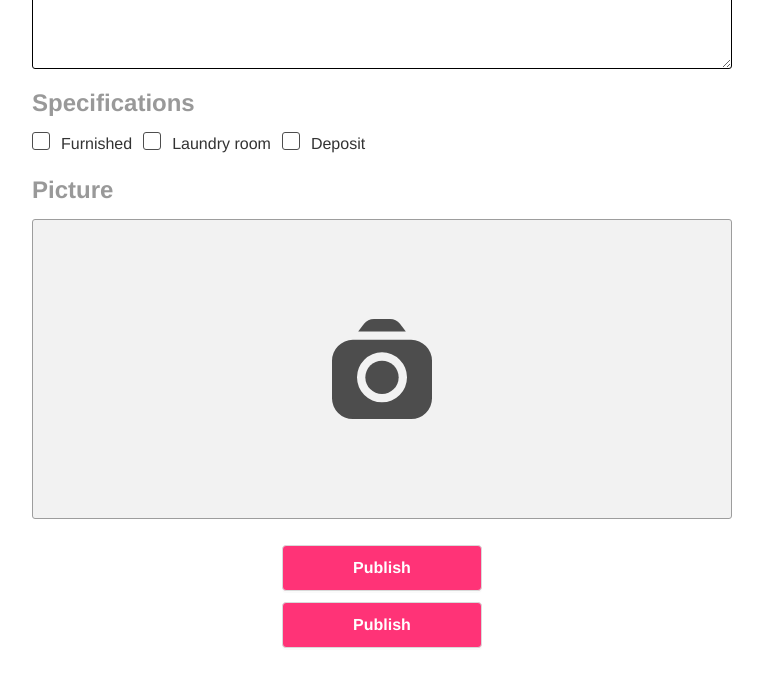
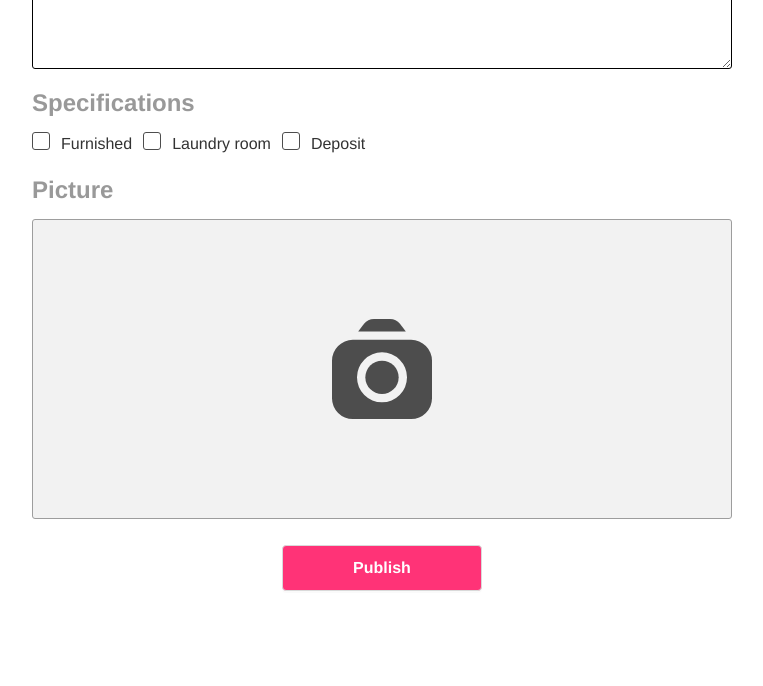
Before and after one commit to trongduc2206/Otaniemi-subleasing-FE, a React (Create React App) app: page /create in a window 1280 px wide. Shown: the part 1296-1982 px from the top of the page, without its empty margins (258-1021 px from the left). Built offline with nearby package versions, Linux system fonts and the light colour scheme; the HTML template or start-up script is replaced by a standard one.

Commit message:
Button hidden

```diff
--- a/src/pages/createOffer/createOffer.js
+++ b/src/pages/createOffer/createOffer.js
@@ -264,7 +264,7 @@ class CreateOffer extends Component {
                 </div>
               <div className="ctaButtons">
                   <Button className="primaryButtonWide" onClick={onSubmit}>Publish</Button>
-                  <Button className="primaryButtonWide" onClick={onSubmitFake}>Publish</Button>
+                  {/* <Button className="primaryButtonWide" onClick={onSubmitFake}>Publish</Button> */}
               </div>
             </div>
           </div>
```
